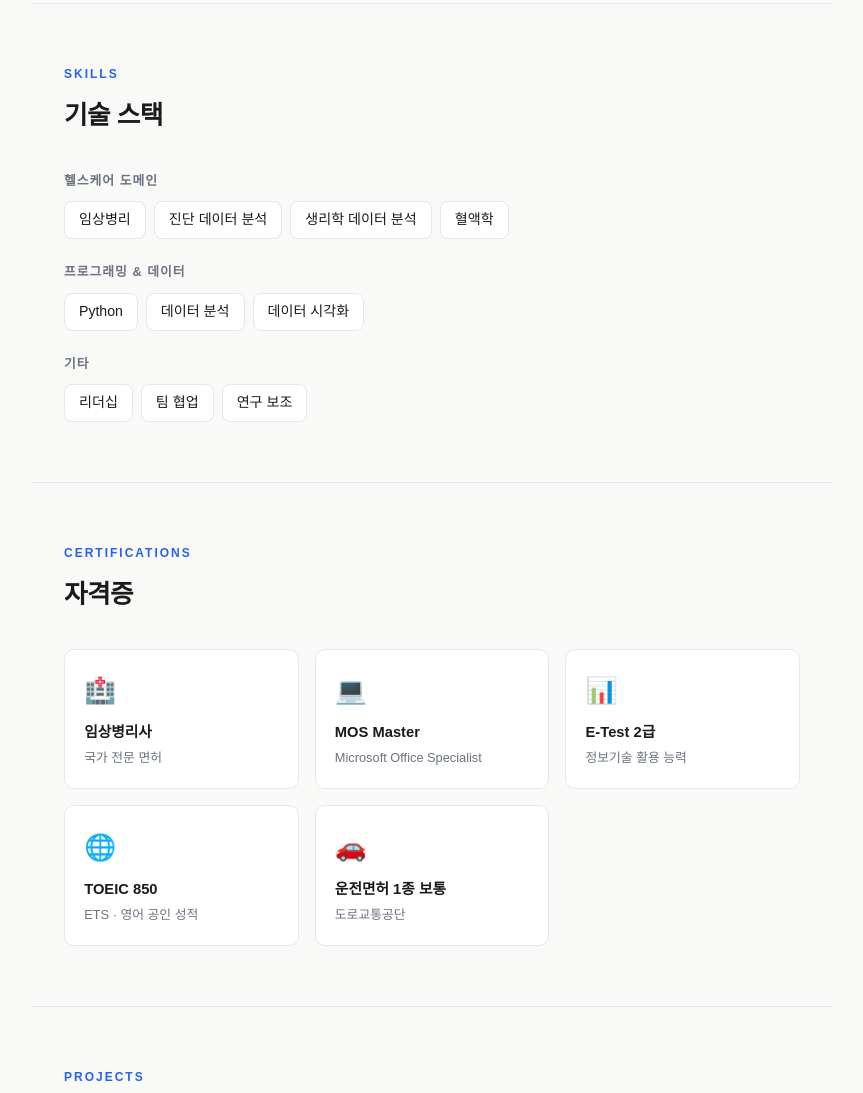
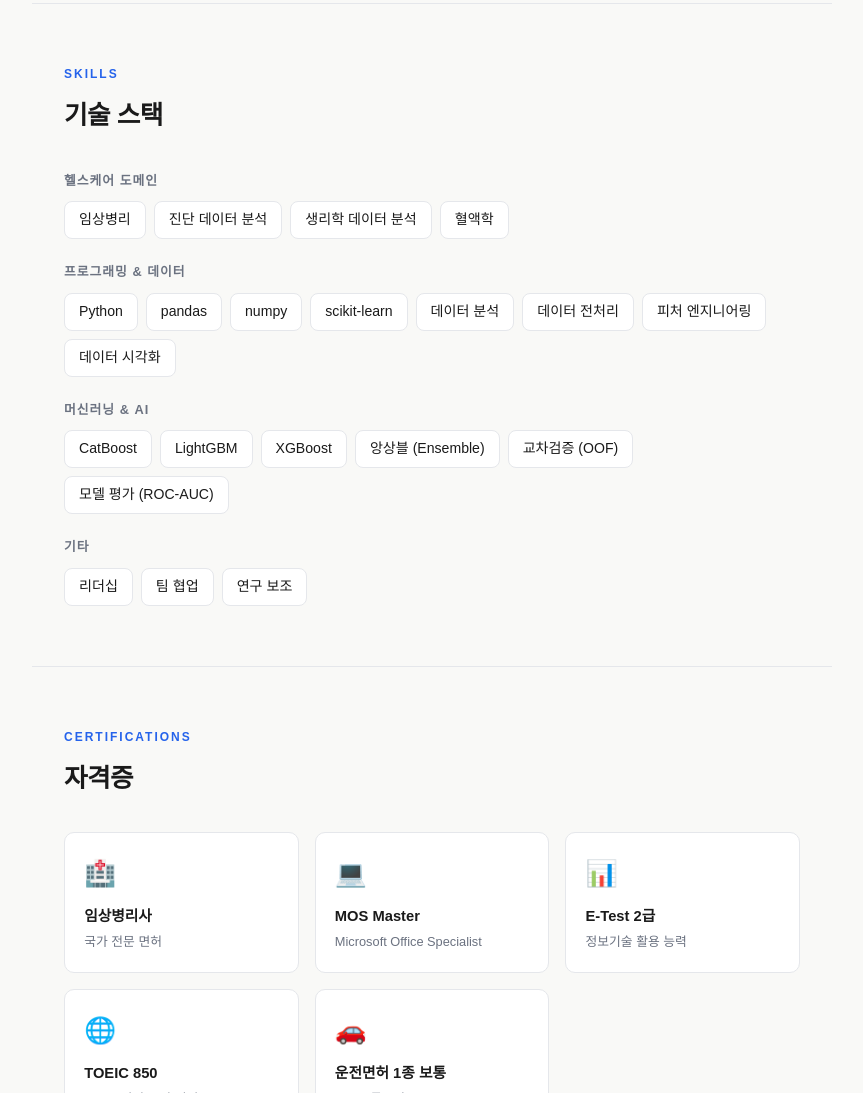
Before and after one commit to sungmin137/portfolio, a plain HTML site: page index.html in a window 1280 px wide. Shown: the part 2892-3985 px from the top of the page, without its empty margins (208-1071 px from the left). Drawn offline with Linux system fonts and the light colour scheme.

Commit message:
기술 스택에 머신러닝 스킬 반영

```diff
--- a/index.html
+++ b/index.html
@@ -677,8 +677,24 @@
       <h3>프로그래밍 &amp; 데이터</h3>
       <div class="skill-tags">
         <span class="skill-tag">Python</span>
+        <span class="skill-tag">pandas</span>
+        <span class="skill-tag">numpy</span>
+        <span class="skill-tag">scikit-learn</span>
         <span class="skill-tag">데이터 분석</span>
+        <span class="skill-tag">데이터 전처리</span>
+        <span class="skill-tag">피처 엔지니어링</span>
         <span class="skill-tag">데이터 시각화</span>
+      </div>
+    </div>
+    <div class="skill-group">
+      <h3>머신러닝 &amp; AI</h3>
+      <div class="skill-tags">
+        <span class="skill-tag">CatBoost</span>
+        <span class="skill-tag">LightGBM</span>
+        <span class="skill-tag">XGBoost</span>
+        <span class="skill-tag">앙상블 (Ensemble)</span>
+        <span class="skill-tag">교차검증 (OOF)</span>
+        <span class="skill-tag">모델 평가 (ROC-AUC)</span>
       </div>
     </div>
     <div class="skill-group">
```
